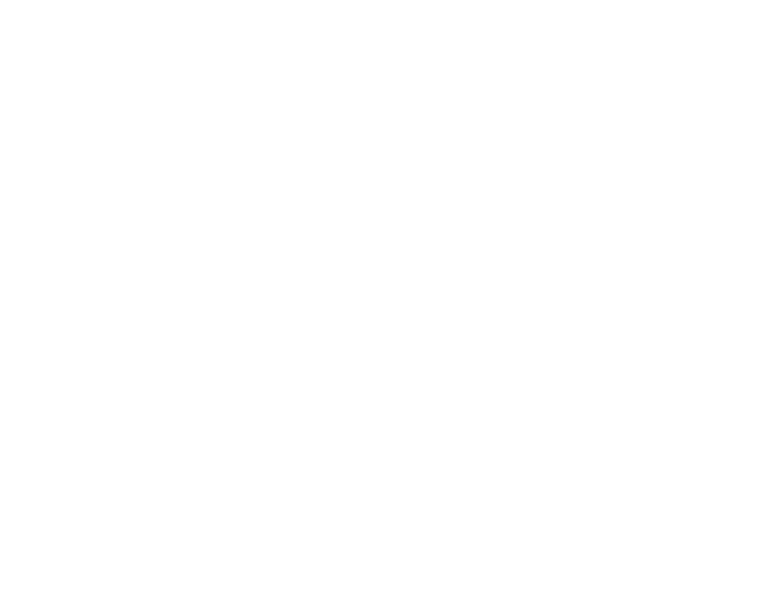
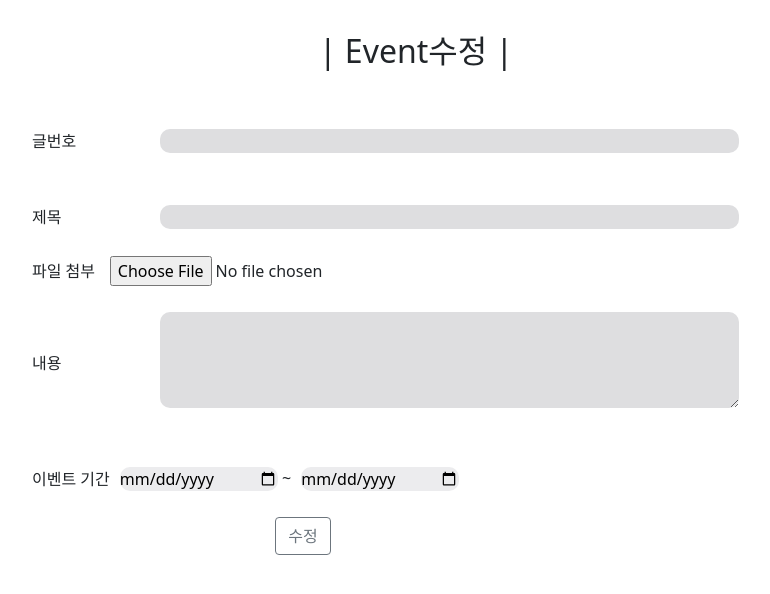
Before and after one commit to Choi-yk/DORecipe_back_mybatis, a React (Create React App) app in the folder dorecipe-mybatis/src/main/front/: page /event/update/0 in a window 1280 px wide. Before the commit this address had no page. Shown: the top 594 px of the page, without its empty margins (224-994 px from the left). Built offline with nearby package versions, Linux system fonts and the light colour scheme; no server answers.

Commit message:
mod event

```diff
--- a/dorecipe-mybatis/src/main/front/src/App.js
+++ b/dorecipe-mybatis/src/main/front/src/App.js
@@ -12,6 +12,7 @@ import KnowhowPage from "./pages/knowhowPage/knowhowListPage";
 import KnowhowDetailPage from "./pages/knowhowPage/knowhowDetailPage";
 import JoinMemberPage from "./pages/joinMemberPage";
 import MemberListPage from "./pages/memberListPage";
+import EventModify from "./pages/eventPage/eventMod";
 function App() {
   return (
     <Routes>
@@ -24,6 +25,7 @@ function App() {
       <Route path={"/event/list"} element={<EventPage />} />
       <Route path={"/knowhow/list"} element={<KnowhowPage />} />
       <Route path={"/event/detail/:detailId"} element={<EventDetailPage />}/>
+      <Route path={"/event/update/:detailId"} element={<EventModify />}/>
 
       <Route path={"/knowhow/detail/:knowhowId"} element={<KnowhowDetailPage />} />
       <Route path={"/notice/create"} element={<AdminPostMng />} />
--- a/dorecipe-mybatis/src/main/front/src/pages/adminPage/style.css
+++ b/dorecipe-mybatis/src/main/front/src/pages/adminPage/style.css
@@ -15,6 +15,7 @@
     border-radius: 10px;
     margin-bottom: 5%;
     margin-top: 5%;
+    margin-left: 50px;
 }
 
 .date{
@@ -31,3 +32,7 @@
 .left2{
     margin-left: 39%;
 }
+
+.center{
+    text-align: center;
+}
--- a/dorecipe-mybatis/src/main/front/src/pages/eventPage/eventDetailPage/index.js
+++ b/dorecipe-mybatis/src/main/front/src/pages/eventPage/eventDetailPage/index.js
@@ -11,6 +11,7 @@ import { useParams } from "react-router-dom";
 const EventDetailPage = () => {
 
   const params = useParams();
+
 
   let [state, setState] = useState([
     {
--- a/dorecipe-mybatis/src/main/front/src/pages/eventPage/eventListPage/eventList.js
+++ b/dorecipe-mybatis/src/main/front/src/pages/eventPage/eventListPage/eventList.js
@@ -16,7 +16,7 @@ const EventList = ({ removePost, state }) => {
 
         <div className="eventDate">{state.event_creDate}~{state.event_finDate}</div>
         <div className="updateOrDelete">
-          <Link className="updateList" to={`/admin/${state.event_num}`}>
+          <Link className="updateList" to={`/event/update/${state.event_num}`}>
             수정
           </Link>
           <span className="deleteList" onClick={removePostOnclick}>
--- /dev/null
+++ b/dorecipe-mybatis/src/main/front/src/pages/eventPage/eventMod/index.js
@@ -0,0 +1,135 @@
+import { useState } from "react";
+import axios from "axios";
+import { useEffect } from "react";
+import "./style.css";
+import { useParams } from "react-router-dom";
+// import '../../../bootstrap.min.css';
+// import { setEvent } from "../../../store";
+
+
+
+const EventModify = () => {
+
+  const params = useParams();
+
+
+  let [state, setState] = useState([
+    {
+      event_num: 0,
+      event_title: "",
+      event_content: "",
+      event_path: "",
+      event_creDate: "",
+      event_finDate: "",
+    },
+  ]);
+
+  function Axios() {
+
+    const event_num = params.detailId; // app.js에서 보내줌
+
+    axios.get('http://localhost:9000/event/detail/'+event_num)
+    .then((result)=>{ setState(result.data) })
+    .catch(()=>{
+      console.log("실패... 이벤트디테일페이지")
+    })
+
+  }
+
+  useEffect(() => {
+    Axios();
+  }, []);
+
+  return (
+  <>
+    <h2 >| Event수정 |</h2>
+    <div>
+      <form method="post"
+        action="http://localhost:9000/event/update"
+        >
+        <table className="left">
+        <thead>
+          <tr>
+            <td>
+              글번호
+            </td>
+             <td>
+              <input type="text"
+                     className="text center"
+                     defaultValue={state.event_num}
+                     disabled
+                     />
+              <input type="hidden"
+                     name="event_num"
+                     defaultValue={state.event_num}
+                     />
+            </td>
+          </tr>
+        </thead>
+        <tbody>
+          <tr>
+              <td>제목</td>
+              <td>
+                <input
+                  name="event_title"
+                  className="text"
+                  type="text"
+                  id="postTitle"
+                  defaultValue={state.event_title}
+                />
+              </td>
+          </tr>
+          <tr>
+            <td>파일 첨부</td>
+              <td>
+                <input
+                  name="event_path"
+                  type="file"
+                  id="postTitle"
+                  defaultValue={state.event_path}
+                />
+              </td>
+          </tr>
+          <tr>
+              <td>내용</td>
+              <td>
+                <textarea
+                  name="event_content"
+                  className="text"
+                  rows="4"
+                  cols="50"
+                  defaultValue={state.event_content}
+                ></textarea>
+              </td>
+          </tr>
+          <tr>
+            <td>이벤트 기간</td>
+            <td>
+              <input
+                name="event_creDate"
+                className="date"
+                type="date"
+                defaultValue={state.event_creDate}
+                /> ~
+              <input
+                name="event_finDate"
+                className="date"
+                type="date"
+                defaultValue={state.event_finDate}
+                />
+            </td>
+          </tr>
+          </tbody>
+        </table>
+    <button type="submit"
+            className="left2 btn btn-outline-secondary"
+            >수정</button>
+  </form>
+</div>
+
+    </>
+  );
+
+
+};
+export default EventModify;
--- /dev/null
+++ b/dorecipe-mybatis/src/main/front/src/pages/eventPage/eventMod/style.css
@@ -0,0 +1,13 @@
+h2 {
+  text-align: center;
+  margin: 1em 0;
+}
+
+hr{
+  margin: auto;
+  width: 60%;
+}
+
+.eventCenter{
+  text-align: center;
+}
```
Also changed, not shown: 2 other files (tests, documents, lock files or other folders).
